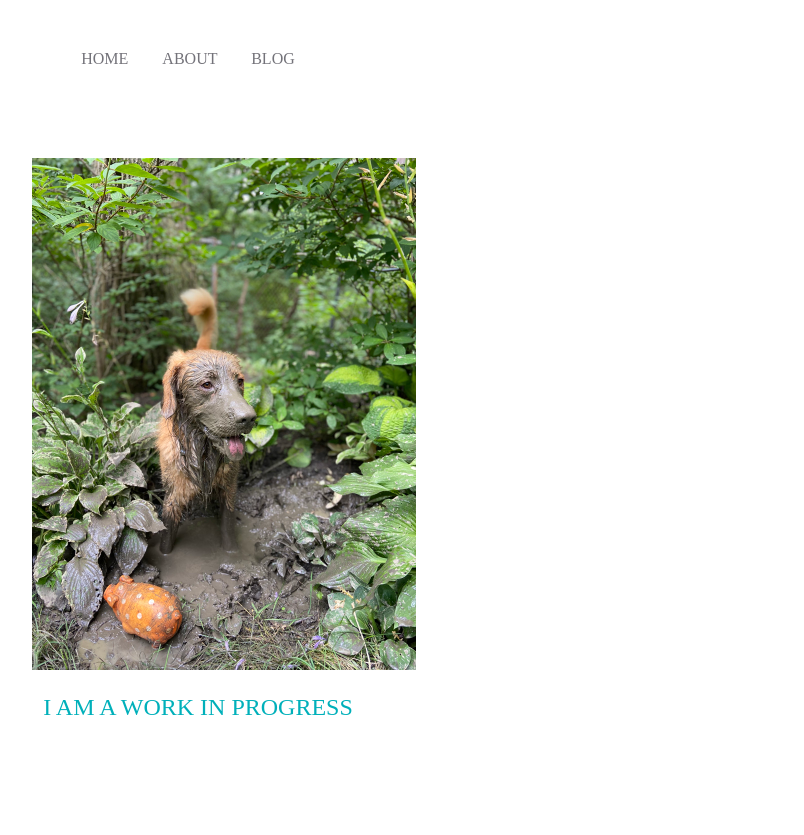
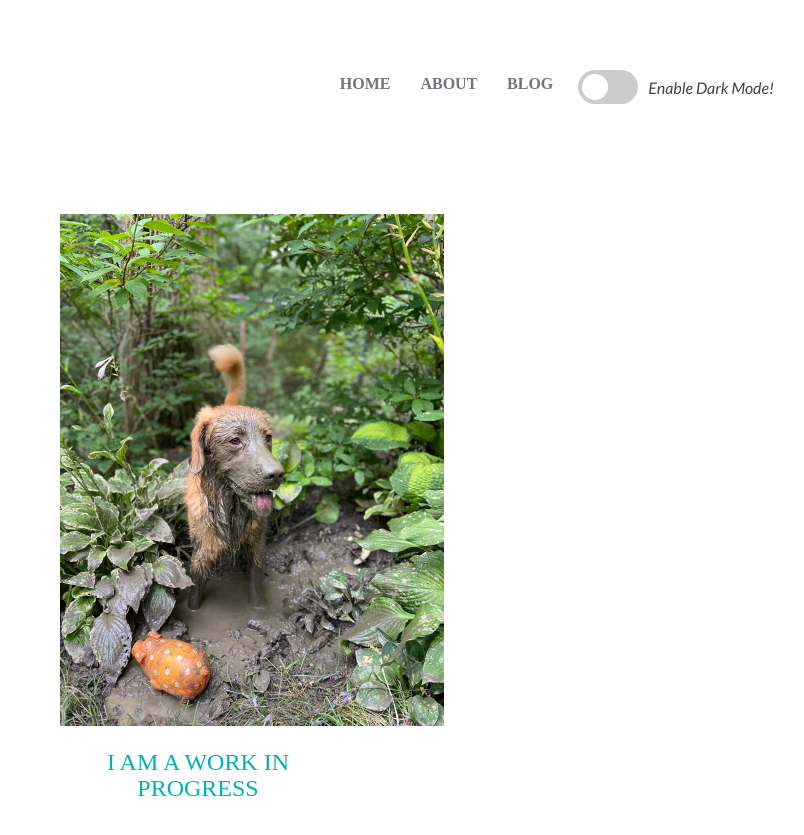
Before and after one commit to vaishnavisen/vaishnavisen.github.io, a Jekyll site: the page built from index.html, in a window 1280 px wide. Shown: the top 835 px of the page, without its empty margins (442-1246 px from the left). Built offline with Jekyll 4.4.1, drawn with Linux system fonts in a browser that asks for light colours; some web fonts are replaced.

Commit message:
Try Ananya's code

```diff
--- a/_includes/navigation.html
+++ b/_includes/navigation.html
@@ -4,4 +4,35 @@
       {{ item.name }} &nbsp;&nbsp;&nbsp;&nbsp;
     </a>
   {% endfor %}
+  <div class="theme-switch-wrapper">
+       <label class="theme-switch" for="checkbox">
+    <input type="checkbox" id="checkbox" />
+    <div class="slider round"></div>
+  </label>
+    <em>Enable Dark Mode!</em>
+  </div>
 </nav>
+<script>
+const toggleSwitch = document.querySelector('.theme-switch input[type="checkbox"]');
+const currentTheme = localStorage.getItem('theme');
+
+if (currentTheme) {
+    document.documentElement.setAttribute('data-theme', currentTheme);
+
+    if (currentTheme === 'dark') {
+        toggleSwitch.checked = true;
+    }
+}
+
+function switchTheme(e) {
+    if (e.target.checked) {
+        document.documentElement.setAttribute('data-theme', 'dark');
+        localStorage.setItem('theme', 'dark');
+    }
+    else {        document.documentElement.setAttribute('data-theme', 'light');
+          localStorage.setItem('theme', 'light');
+    }
+}
+
+toggleSwitch.addEventListener('change', switchTheme, false);
+</script>
--- a/_layouts/default.html
+++ b/_layouts/default.html
@@ -9,7 +9,6 @@
   </head>
   <body>
     {% include navigation.html %}
-    {{ partial "darkModeSwitch.html" }}
     {{ content }}
   </body>
 </html>
--- a/_sass/main.scss
+++ b/_sass/main.scss
@@ -56,3 +56,129 @@ ul {
   list-style-type: none; /* Remove bullets */
   padding: 0; /* Remove padding */
 }
+@import url(https://fonts.googleapis.com/css?family=Lato:400,400italic,700|Sansita+One);
+
+:root {
+    --primary-color: #302AE6;
+    --secondary-color: #536390;
+    --font-color: #424242;
+    --bg-color: #fff;
+    --heading-color: #292922;
+}
+
+[data-theme="dark"] {
+    --primary-color: #9A97F3;
+    --secondary-color: #818cab;
+    --font-color: #e1e1ff;
+    --bg-color: #161625;
+    --heading-color: #818cab;
+}
+
+body {
+  font-family: "Lato", sans-serif;
+  background-color: var(--bg-color);
+  color: var(--font-color);
+  max-width: 90%;
+  margin: 0 auto;
+  font-size: calc(1rem + 0.25vh);
+}
+
+h1 {
+    color: var(--heading-color);
+    font-family: "Sansita One", serif;
+    font-size: 2rem;
+    margin-bottom: 1vh;
+}
+
+p {
+  font-size: 1.1rem;
+  line-height: 1.6rem;
+}
+
+a {
+  color: var(--primary-color);
+  text-decoration: none;
+  border-bottom: 3px solid transparent;
+  font-weight: bold;
+  &:hover, &:focus {
+      border-bottom: 3px solid currentColor;
+  }
+}
+
+section {
+  max-width: 68%;
+  margin: 0 auto;
+}
+
+.post-meta {
+  font-size: 1rem;
+  font-style: italic;
+  display: block;
+  margin-bottom: 4vh;
+  color: var(--secondary-color);
+}
+
+nav {
+  display: flex;
+  justify-content: flex-end;
+  padding: 20px 0;
+}
+
+/*slider switch css */
+.theme-switch-wrapper {
+  display: flex;
+  align-items: center;
+
+  em {
+    margin-left: 10px;
+    font-size: 1rem;
+  }
+}
+.theme-switch {
+  display: inline-block;
+  height: 34px;
+  position: relative;
+  width: 60px;
+}
+
+.theme-switch input {
+  display:none;
+}
+
+.slider {
+  background-color: #ccc;
+  bottom: 0;
+  cursor: pointer;
+  left: 0;
+  position: absolute;
+  right: 0;
+  top: 0;
+  transition: .4s;
+}
+
+.slider:before {
+  background-color: #fff;
+  bottom: 4px;
+  content: "";
+  height: 26px;
+  left: 4px;
+  position: absolute;
+  transition: .4s;
+  width: 26px;
+}
+
+input:checked + .slider {
+  background-color: #66bb6a;
+}
+
+input:checked + .slider:before {
+  transform: translateX(26px);
+}
+
+.slider.round {
+  border-radius: 34px;
+}
+
+.slider.round:before {
+  border-radius: 50%;
+}
```
